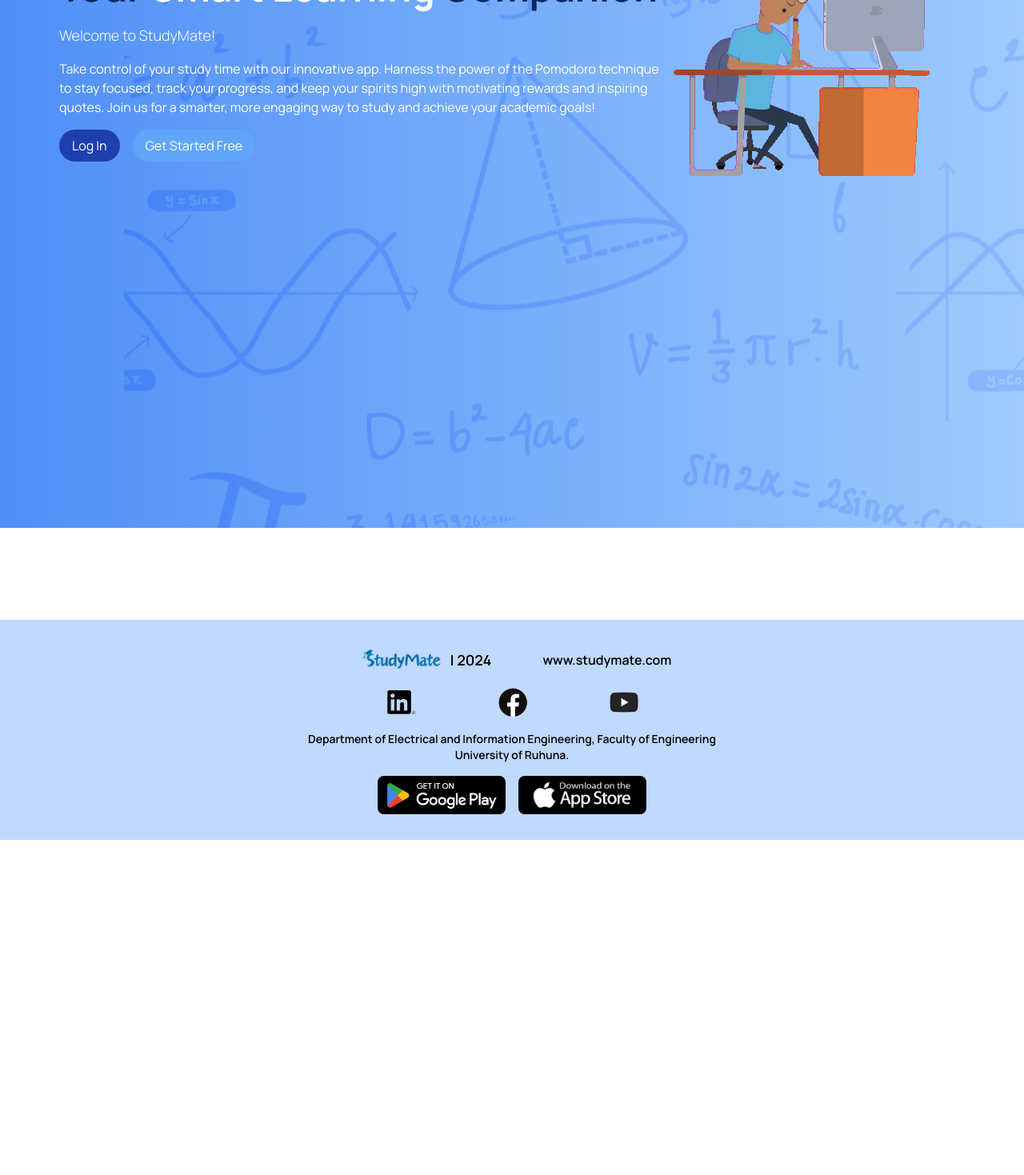
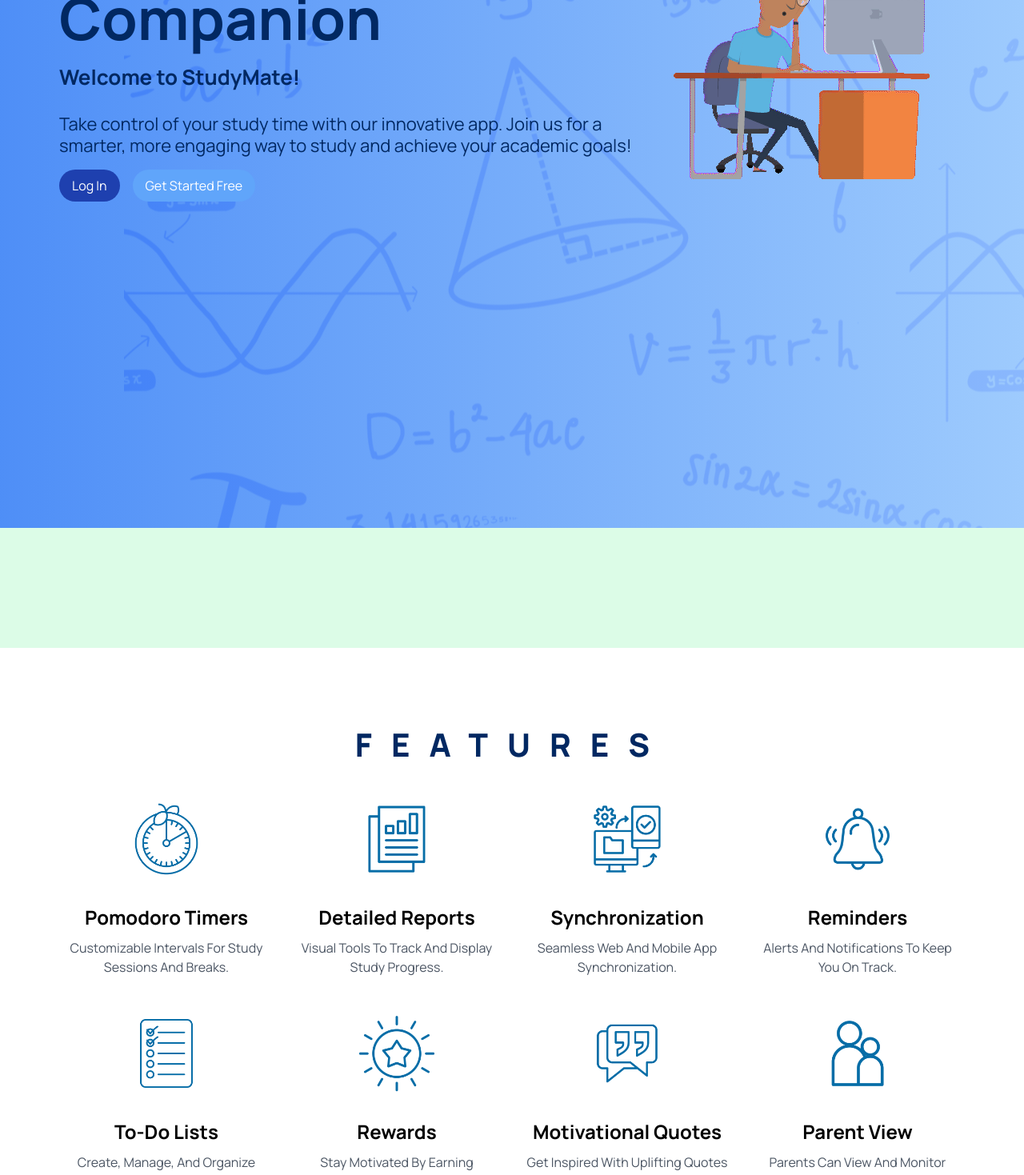
Before and after one commit to kanishkapg/StudyMate, a React (Vite) app in the folder frontend/: page / in a window 1280 px wide. Shown: the part 240-1709 px from the top of the page at 80% size. Before the commit the page ends 1290 px from the top, so only its background shows below. Built offline with nearby package versions, Linux system fonts and the light colour scheme.

Commit message:
Completed features section

```diff
--- /dev/null
+++ b/frontend/src/components/Features.jsx
@@ -0,0 +1,78 @@
+import React from 'react';
+import F1 from '../assets/images/HomePageIcons/feature_img1.png';
+import F2 from '../assets/images/HomePageIcons/feature_img2.png';
+import F3 from '../assets/images/HomePageIcons/feature_img3.png';
+import F4 from '../assets/images/HomePageIcons/feature_img4.png';
+import F5 from '../assets/images/HomePageIcons/feature_img5.png';
+import F6 from '../assets/images/HomePageIcons/feature_img6.png';
+import F7 from '../assets/images/HomePageIcons/feature_img7.png';
+import F8 from '../assets/images/HomePageIcons/feature_img8.png';
+
+const Features = () => {
+  const featuresData = [
+    {
+      image: F1,
+      title: "Pomodoro Timers",
+      description: "Customizable Intervals For Study Sessions And Breaks.",
+    },
+    {
+      image: F2,
+      title: "Detailed Reports",
+      description: "Visual Tools To Track And Display Study Progress.",
+    },
+    {
+      image: F3,
+      title: "Synchronization",
+      description: "Seamless Web And Mobile App Synchronization.",
+    },
+    {
+      image: F4,
+      title: "Reminders",
+      description: "Alerts And Notifications To Keep You On Track.",
+    },
+    {
+      image: F5,
+      title: "To-Do Lists",
+      description: "Create, Manage, And Organize Tasks With Ease.",
+    },
+    {
+      image: F6,
+      title: "Rewards",
+      description: "Stay Motivated By Earning Rewards For Your Progress.",
+    },
+    {
+      image: F7,
+      title: "Motivational Quotes",
+      description: "Get Inspired With Uplifting Quotes To Keep You Going.",
+    },
+    {
+      image: F8,
+      title: "Parent View",
+      description: "Parents Can View And Monitor Their Child's Progress.",
+    }
+  ];
+
+  return (
+    <div className="py-4 px-20">
+      <h2 className="text-[40px] font-extra-bold text-center mb-6 tracking-super-wide text-headingColor">
+        FEATURES
+      </h2>
+      <div className="grid grid-cols-1 sm:grid-cols-2 lg:grid-cols-4 justify-between gap-8">
+        {featuresData.map((feature, index) => (
+          <div key={index} className="text-center">
+            {/* Image Placeholder */}
+            <img src={feature.image} alt={feature.title} className="w-32 mx-auto mb-4" />
+
+            {/* Feature Title */}
+            <h3 className="font-bold text-[24px] mb-2">{feature.title}</h3>
+
+            {/* Feature Description */}
+            <p className="text-gray-600 text-[16px]">{feature.description}</p>
+          </div>
+        ))}
+      </div>
+    </div>
+  );
+};
+
+export default Features;
--- a/frontend/src/components/SignUp/SignUpTest.jsx
+++ /dev/null
@@ -1,60 +0,0 @@
-import React, { useState } from 'react';
-
-const SignUpTest = () => {
-
-  return (
-    <div className="flex flex-col items-center justify-center h-screen bg-gray-100">
-      {/* Student Sign Up Form */}
-      {role === 'student' && (
-        <div className="bg-white shadow-lg rounded-lg p-8 max-w-md w-full">
-          <h2 className="text-xl font-bold mb-4">Student Sign Up</h2>
-          <form>
-            <div className="mb-4">
-              <label className="block text-gray-700">Name</label>
-              <input type="text" className="w-full p-2 border border-gray-300 rounded-md" />
-            </div>
-            <div className="mb-4">
-              <label className="block text-gray-700">Email</label>
-              <input type="email" className="w-full p-2 border border-gray-300 rounded-md" />
-            </div>
-            <button className="bg-blue-500 text-white px-4 py-2 rounded-md">
-              Sign Up as Student
-            </button>
-          </form>
-        </div>
-      )}
-
-      {/* Parent Sign Up Form */}
-      {role === 'parent' && (
-        <div className="bg-white shadow-lg rounded-lg p-8 max-w-md w-full">
-          <h2 className="text-xl font-bold mb-4">Parent Sign Up</h2>
-          <form>
-            <div className="mb-4">
-              <label className="block text-gray-700">Name</label>
-              <input type="text" className="w-full p-2 border border-gray-300 rounded-md" />
-            </div>
-            <div className="mb-4">
-              <label className="block text-gray-700">Child's Name</label>
-              <input type="text" className="w-full p-2 border border-gray-300 rounded-md" />
-            </div>
-            <button className="bg-green-500 text-white px-4 py-2 rounded-md">
-              Sign Up as Parent
-            </button>
-          </form>
-        </div>
-      )}
-
-      {/* Back Button to Re-select Role */}
-      {role && (
-        <button
-          className="mt-4 text-gray-500 underline"
-          onClick={() => setRole(null)}
-        >
-          Choose a Different Role
-        </button>
-      )}
-    </div>
-  );
-};
-
-export default SignUpTest;
--- a/frontend/src/pages/Home.jsx
+++ b/frontend/src/pages/Home.jsx
@@ -1,32 +1,30 @@
 import React from 'react'
 import workingImg from '../assets/images/HomePageIcons/home_gif2.gif'
+import Features from '../components/Features'
 
 const Home = () => {
   return (
     <>
     {/* Hero section starts */}
-    <section className='flex pt-0'>
+    <section className='flex py-0'>
     <div className="container relative w-full h-screen bg-[url('./assets/images/HomePageIcons/bg_img_math.png')]
     bg-right bg-center bg-no-repeat" >
       <div className="absolute inset-0 bg-gradient-to-r from-blue-500 to-blue-300 opacity-90"></div>
 
       <div className="relative z-10 flex items-center justify-between pt-[50px] max-w-7xl mx-auto px-6">
 
-        {/* Left Column */}
         <div className="flex flex-col space-y-4 text-white w-2/3">
-          <h1 className="text-5xl font-bold leading-tight">
+          <h1 className="text-[54px] font-bold leading-[75px]">
             <span className="text-headingColor">Your  </span>
             <span className="text-white">Smart Learning </span>
-            <span className="text-headingColor">Companion</span>
+            <span className="text-headingColor text-[72px]">Companion</span>
           </h1>
-          <p className="text-lg font-light">
+          <p className="text-[26px] leading-[27px] text-headingColor font-bold">
             Welcome to StudyMate!
           </p>
-          <p className="text-md">
-            Take control of your study time with our innovative app. Harness the power of the
-            Pomodoro technique to stay focused, track your progress, and keep your spirits high
-            with motivating rewards and inspiring quotes. Join us for a smarter, more engaging way
-            to study and achieve your academic goals!
+          <p className="pt-4 text-[22px] leading-[27px] text-headingColor">
+          Take control of your study time with our innovative app. Join us for a smarter,
+           more engaging way to study and achieve your academic goals!
           </p>
           <div className="flex space-x-4">
             <button className="bg-blue-800 hover:bg-blue-900 text-white py-2 px-4 rounded-full">Log In</button>
@@ -34,7 +32,6 @@
           </div>
         </div>
 
-        {/* Right Column */}
         <div className="w-1/3 flex justify-center items-center">
           <div className="w-[400px]"><img src={workingImg} alt="" /></div>
         </div>
@@ -42,6 +39,16 @@
       </div>
     </div>
     </section>
+
+    {/* Downloads section starts */}
+    <section className='bg-green-100'></section>
+    {/* Downloads section ends */}
+
+    {/* Features section starts */}
+    <section>
+      <Features />
+    </section>
+    {/* Features section ends */}
     </>
   )
 }
--- a/frontend/src/pages/Signup.jsx
+++ b/frontend/src/pages/Signup.jsx
@@ -1,5 +1,4 @@
 import React, {useState} from 'react';
-import SignUpTest from '../components/SignUp/SignUpTest';
 import logo2 from '../assets/images/HomePageIcons/logo2.png'
 import studentImg from '../assets/images/LoginPageIcons/student.png'
 import parentImg from '../assets/images/LoginPageIcons/parent.png'
--- a/frontend/tailwind.config.js
+++ b/frontend/tailwind.config.js
@@ -17,6 +17,13 @@
         panelShadow : "rgba(17, 12, 46, 0.15) 0px 18px 100px 0px",
         'custom-dark': '0px 5px 5px -2px rgba(0, 0, 0, 0.5)'
       },
+      letterSpacing: {
+        'extra-wide': '0.4em',  // Customize your letter spacing
+        'super-wide': '0.6em',
+      },
+      fontWeight: {
+        'extra-bold': '800', // Custom font weight class
+      },
     },
   },
   plugins: [],
```
